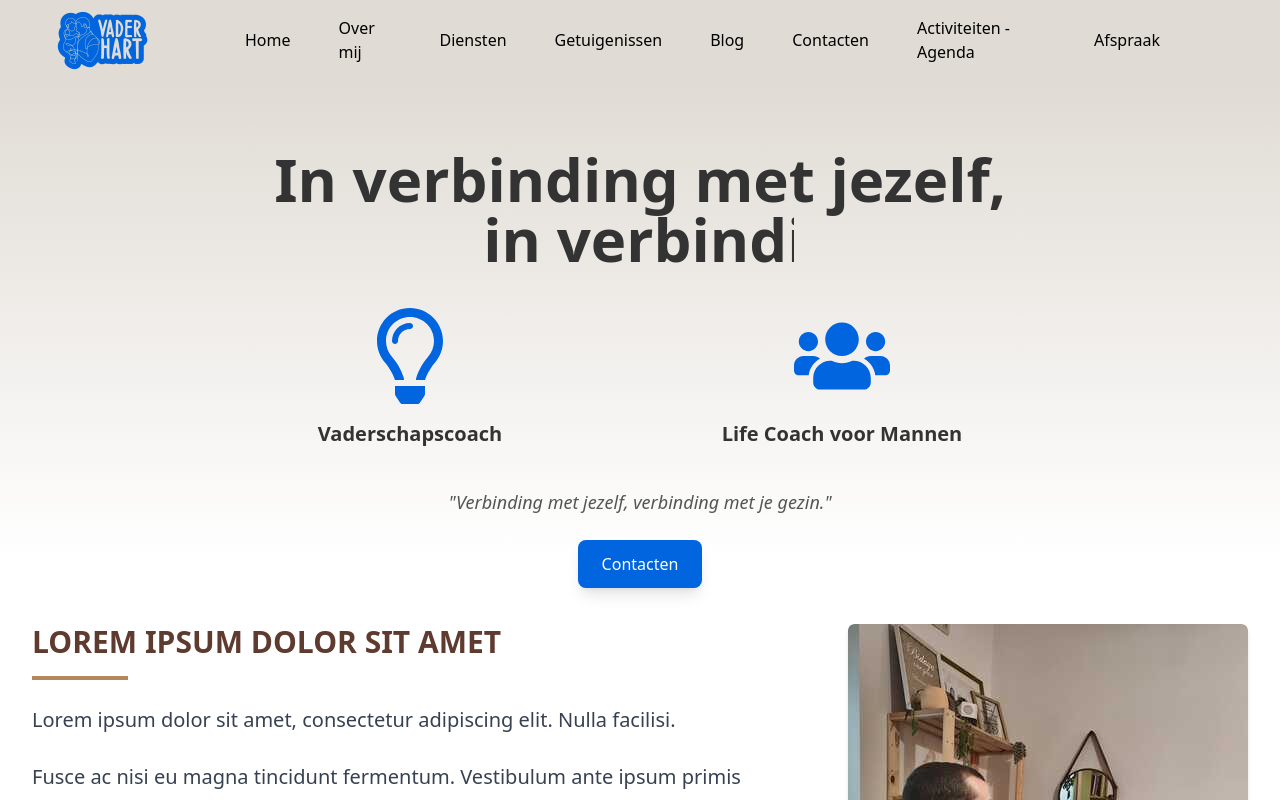
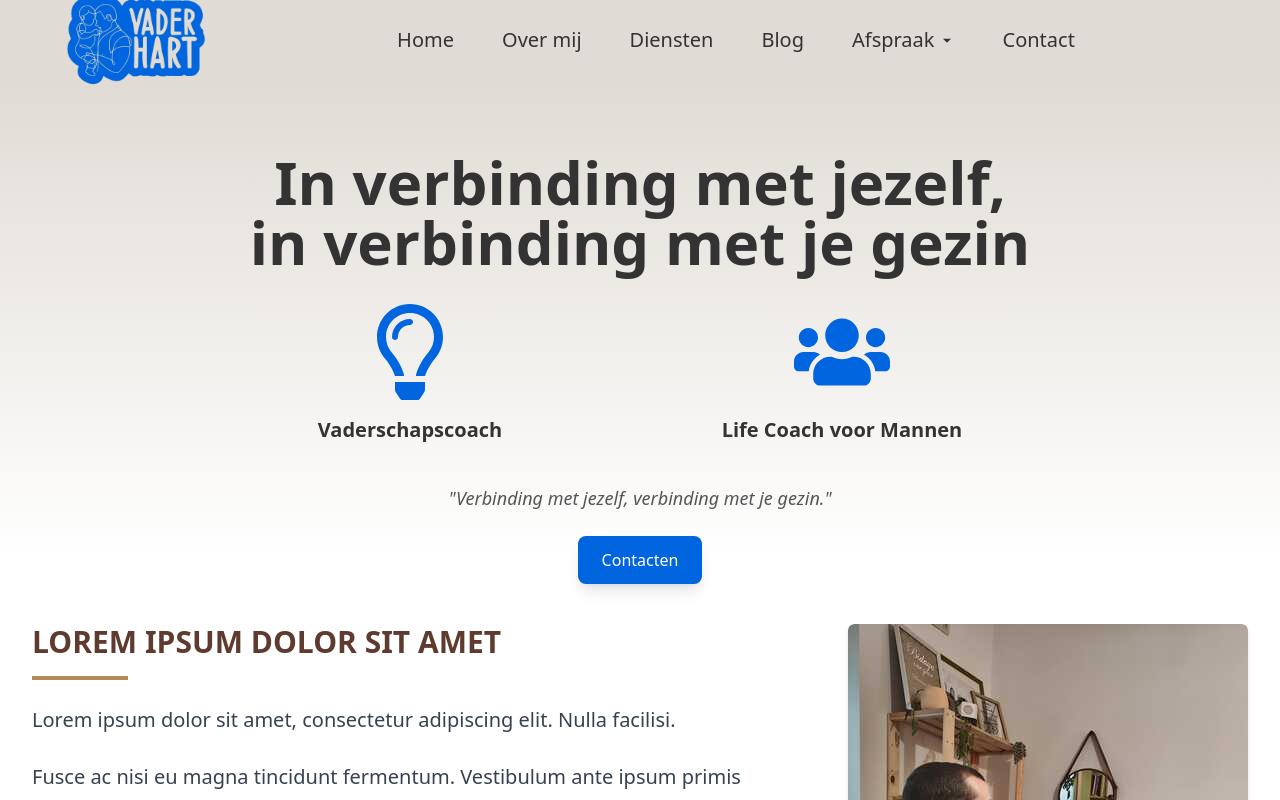
Before and after one commit to mosisgaye/father, a Next.js app: page / in a window 1280 px wide. Shown: the top 800 px of the page. Built offline with nearby package versions, Linux system fonts and the light colour scheme.

Commit message:
Description des modifications

```diff
--- a/components/Header.tsx
+++ b/components/Header.tsx
@@ -5,41 +5,65 @@ import Link from 'next/link';
 
 export default function Header() {
   const [isMenuOpen, setIsMenuOpen] = useState(false);
+  const [isTeamDropdownOpen, setIsTeamDropdownOpen] = useState(false);
 
   const toggleMenu = () => {
     setIsMenuOpen(!isMenuOpen);
   };
 
   return (
-    <header className="top-0 z-50 bg-[#e0dbd4] text-black px-4 h-12 md:px-10 md:h-20 flex items-center justify-between">
+    <header className="top-0 z-50 bg-[#e0dbd4] text-[#333] px-4 h-12 md:px-10 md:h-20 flex items-center justify-between">
       {/* Logo */}
       <div className="flex items-center">
         <Link href="/" aria-label="Retourner à l'accueil ComparePrix">
-          <Image className="" width={130} height={124} src="/images/logo.png" alt="Logo vaderhart" />
+          <Image className="w-44 md:w-60 lg:w-48" width={200} height={160} src="/images/logo.png" alt="Logo vaderhart" />
         </Link>
       </div>
 
       {/* Navigation Links for desktop */}
-      <div className="hidden xl:flex space-x-8 lg:space-x-12 px-20 flex-grow items-center justify-center">
+      <div className="hidden xl:flex space-x-8 lg:space-x-12 px-20 flex-grow items-center justify-center text-xl font-semibold">
         <Link href="/" className="py-2 hover:text-[#663d2e] font-medium">Home</Link>
         <Link href="/about" className="py-2 hover:text-[#663d2e] font-medium">Over mij</Link>
         <Link href="/services" className="py-2 hover:text-[#663d2e] font-medium">Diensten</Link>
-        <Link href="/speaking" className="py-2 hover:text-[#663d2e] font-medium">Getuigenissen</Link>
         <Link href="/blog" className="py-2 hover:text-[#663d2e] font-medium">Blog</Link>
-        <Link href="/contact" className="py-2 hover:text-[#663d2e] font-medium">Contacten</Link>
-        <Link href="/agenda" className="py-2 hover:text-[#663d2e] font-medium">Activiteiten - Agenda</Link>
-        <Link href="/contact" className="py-2 hover:text-[#663d2e] font-medium">Afspraak</Link>
 
+        {/* Team dropdown menu for desktop */}
+        <div
+          className="relative group"
+          onMouseEnter={() => setIsTeamDropdownOpen(true)}
+          onMouseLeave={() => setIsTeamDropdownOpen(false)}
+        >
+          <button className="flex items-center py-2 hover:text-[#663d2e] font-medium">
+           Afspraak
+            <span className="ml-1 transition-transform duration-300 transform">
+              {isTeamDropdownOpen ? (
+                <svg width="16" height="16" fill="currentColor" viewBox="0 0 24 24">
+                  <path d="M12 8l-6 6h12l-6-6z" />
+                </svg>
+              ) : (
+                <svg width="16" height="16" fill="currentColor" viewBox="0 0 24 24">
+                  <path d="M12 16l6-6H6l6 6z" />
+                </svg>
+              )}
+            </span>
+          </button>
+          <div className={`absolute top-full mt-2 bg-white shadow-lg rounded-md text-black w-40 transition-transform duration-300 ease-out transform origin-top ${isTeamDropdownOpen ? 'scale-y-100 opacity-100' : 'scale-y-0 opacity-0'}`}>
+            <Link href="/afspraak" className="block px-4 py-2 hover:bg-[#e0dbd4]">Afspraak</Link>
+            <Link href="/agenda" className="block px-4 py-2 hover:bg-[#e0dbd4]">Agenda</Link>
+          </div>
+        </div>
+
+        <Link href="/contact" className="py-2 hover:text-[#663d2e] font-medium">Contact</Link>
       </div>
 
       {/* Hamburger Menu for mobile */}
       <button className="xl:hidden ml-2" onClick={toggleMenu} aria-label={isMenuOpen ? "Fermer le menu" : "Ouvrir le menu"}>
         {!isMenuOpen ? (
-          <svg xmlns="http://www.w3.org/2000/svg" fill="none" viewBox="0 0 24 24" stroke="currentColor" className="w-8 h-8 text-black dark:text-white">
+          <svg xmlns="http://www.w3.org/2000/svg" fill="none" viewBox="0 0 24 24" stroke="currentColor" className="w-8 h-8 text-white">
             <path d="M5 17h14M5 12h14M5 7h14" />
           </svg>
         ) : (
-          <svg xmlns="http://www.w3.org/2000/svg" fill="none" viewBox="0 0 24 24" stroke="currentColor" className="w-8 h-8 text-black">
+          <svg xmlns="http://www.w3.org/2000/svg" fill="none" viewBox="0 0 24 24" stroke="currentColor" className="w-8 h-8 text-white">
             <path d="M6 18L18 6M6 6l12 12" />
           </svg>
         )}
@@ -47,29 +71,59 @@ export default function Header() {
 
       {/* Mobile Menu */}
       <div
-        className={`fixed top-0 left-0 w-full h-full bg-[#012737] text-white transform transition-transform duration-300 ease-in-out ${
+        className={`fixed top-0 left-0 w-full h-full bg-black text-white transform transition-transform duration-300 ease-in-out ${
           isMenuOpen ? 'translate-x-0' : 'translate-x-full'
         } z-40 overflow-hidden`}
       >
-        <div className="p-6">
-          <div className="flex justify-between items-center">
+        {/* Close Button in Mobile Menu */}
+        <div className="flex justify-end p-4">
+          <button onClick={toggleMenu} aria-label="Fermer le menu">
+            <svg xmlns="http://www.w3.org/2000/svg" fill="none" viewBox="0 0 24 24" stroke="currentColor" className="w-8 h-8 text-white">
+              <path d="M6 18L18 6M6 6l12 12" />
+            </svg>
+          </button>
+        </div>
+
+        <div className="p-6 flex flex-col items-center">
+          {/* Centered Logo */}
+          <div className="w-full flex justify-center mb-6">
             <Link href="/" className="relative w-40" aria-label="Retourner à l'accueil ComparePrix">
               <Image alt="Logo ComparePrix" src="/images/logo.png" width={160} height={40} />
             </Link>
-            <button onClick={toggleMenu} className="text-white" aria-label="Fermer le menu">
-              <svg xmlns="http://www.w3.org/2000/svg" fill="none" viewBox="0 0 24 24" stroke="currentColor" className="w-8 h-8">
-                <path d="M6 18L18 6M6 6l12 12" />
-              </svg>
-            </button>
           </div>
 
-          <nav className="mt-10 flex flex-col space-y-4 text-center">
-            <Link href="/" className="py-2 hover:text-[#663d2e] font-medium">HOME</Link>
-            <Link href="/about" className="py-2 hover:text-[#663d2e] font-medium">ABOUT</Link>
-            <Link href="/services" className="py-2 hover:text-[#663d2e] font-medium">SERVICES</Link>
-            <Link href="/speaking" className="py-2 hover:text-[#663d2e] font-medium">SPEAKING</Link>
-            <Link href="/blog" className="py-2 hover:text-[#663d2e] font-medium">BLOG</Link>
-            <Link href="/membership" className="py-2 hover:text-[#663d2e] font-medium">CONTACT</Link>
+          {/* Mobile Navigation Links */}
+          <nav className="mt-6 flex flex-col space-y-4 text-center">
+            <Link href="/" className="py-2 hover:text-[#663d2e] font-medium">Home</Link>
+            <Link href="/about" className="py-2 hover:text-[#663d2e] font-medium">Over mij</Link>
+            <Link href="/services" className="py-2 hover:text-[#663d2e] font-medium">Diensten</Link>
+            <Link href="/blog" className="py-2 hover:text-[#663d2e] font-medium">Blog</Link>
+
+            {/* Team Dropdown in Mobile */}
+            <div className="relative w-full">
+              <button onClick={() => setIsTeamDropdownOpen(!isTeamDropdownOpen)} className="flex items-center justify-center py-2 font-medium hover:text-[#663d2e]">
+               Afspraak
+                <span className="ml-1 transition-transform duration-300 transform">
+                  {isTeamDropdownOpen ? (
+                    <svg width="16" height="16" fill="currentColor" viewBox="0 0 24 24">
+                      <path d="M12 8l-6 6h12l-6-6z" />
+                    </svg>
+                  ) : (
+                    <svg width="16" height="16" fill="currentColor" viewBox="0 0 24 24">
+                      <path d="M12 16l6-6H6l6 6z" />
+                    </svg>
+                  )}
+                </span>
+              </button>
+              {isTeamDropdownOpen && (
+                <div className="flex flex-col items-center space-y-2 bg-[#e0dbd4] rounded-md text-black mt-2 px-4 py-2">
+                  <Link href="/afspraak" className="hover:bg-[#e0dbd4] w-full text-center">Afspraak</Link>
+                  <Link href="/agenda" className="hover:bg-[#e0dbd4] w-full text-center">Agenda</Link>
+                </div>
+              )}
+            </div>
+
+            <Link href="/contact" className="py-2 hover:text-[#663d2e] font-medium">Contact</Link>
           </nav>
         </div>
       </div>
--- a/components/Hero.tsx
+++ b/components/Hero.tsx
@@ -7,7 +7,7 @@ const Hero: React.FC = () => {
         <div className="flex flex-col items-center justify-center h-[60vh] bg-gradient-to-b from-[#e0dbd4] to-[#ffffff] pt-24 md:pt-24 md:px-8 ">
             <h1 className="text-4xl md:text-6xl font-bold mb-8 text-center text-[#333] transition transform duration-500 hover:scale-105">
                 In verbinding met jezelf, <br />
-                <span className="text-animation">in verbinding met je gezin</span>
+                <span className="">in verbinding met je gezin</span>
 
             </h1>
             <div className="flex flex-col md:flex-row justify-around w-full max-w-4xl px-4">
```
